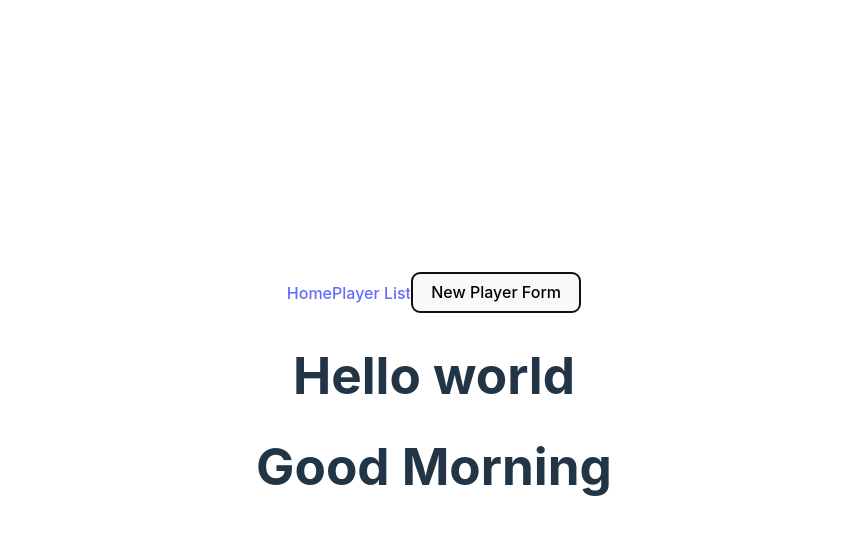
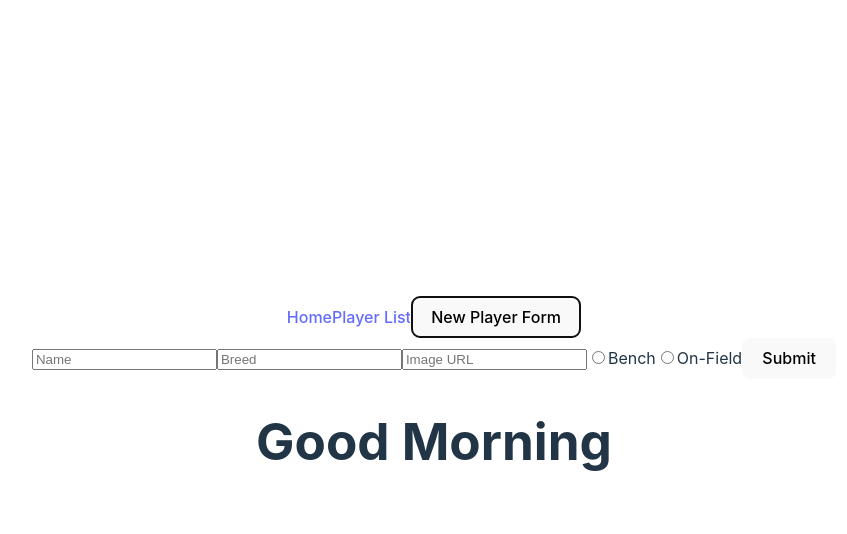
Before and after one commit to jwrajer/puppy-bowl-react, a React (Vite) app: page / in a window 1280 px wide. Both pictures are taken after a click on the button "New Player Form". Shown: the top 534 px of the page, without its empty margins (206-1053 px from the left). Built offline with nearby package versions, Linux system fonts and the light colour scheme; no server answers.

Commit message:
new player form records values and formats into object for api

```diff
--- a/src/App.jsx
+++ b/src/App.jsx
@@ -19,6 +19,7 @@ function App() {
         const response = await fetch (`https://fsa-puppy-bowl.herokuapp.com/api/2306-fsa-et-web-ft/players`);
         const data = await response.json();
         setPlayerList(data.data.players);
+        console.log(data.data.players)
       } catch (err) {
         console.log(err)
       }
--- a/src/components/NewPlayerForm.jsx
+++ b/src/components/NewPlayerForm.jsx
@@ -1,8 +1,62 @@
+import { useState } from 'react'
+
 const NewPlayerForm = () => {
+
+  const [name, setName] = useState('');
+  const [breed, setBreed] = useState('');
+  const [imageUrl, setImageUrl] = useState('');
+  const [status, setStatus] = useState(undefined)
+
+  const formHandler = (event) => {
+    event.preventDefault();
+    const newPlayer = {
+      name,
+      breed,
+      imageUrl,
+      status
+    }
+    console.log(newPlayer)
+  }
+
   return (
-    <>
-      <h1>Hello world</h1>
-    </>
+    <section className='new-player-form'>
+      <form onSubmit={formHandler}>
+        <input
+          placeholder='Name'
+          value={name}
+          onChange={(event) => setName(event.target.value)}
+        />
+          <input
+            placeholder='Breed'
+            value={breed}
+            onChange={(event) => setBreed(event.target.value)}
+            />
+        <input
+          placeholder='Image URL'
+          value={imageUrl}
+          onChange={(event) => setImageUrl(event.target.value)}
+        />
+        <label>
+          <input
+            type='radio'
+            value='bench'
+            checked={status === 'bench'}
+            onChange={(event) => setStatus(event.target.value)}
+          />
+         Bench
+        </label>
+        <label>
+          <input
+            type='radio'
+            value='field'
+            checked={status === 'field'}
+            onChange={(event) => setStatus(event.target.value)}
+          />
+         On-Field
+        </label>
+        <button>Submit</button>
+      </form>
+    </section>
   )
 }
 
```
